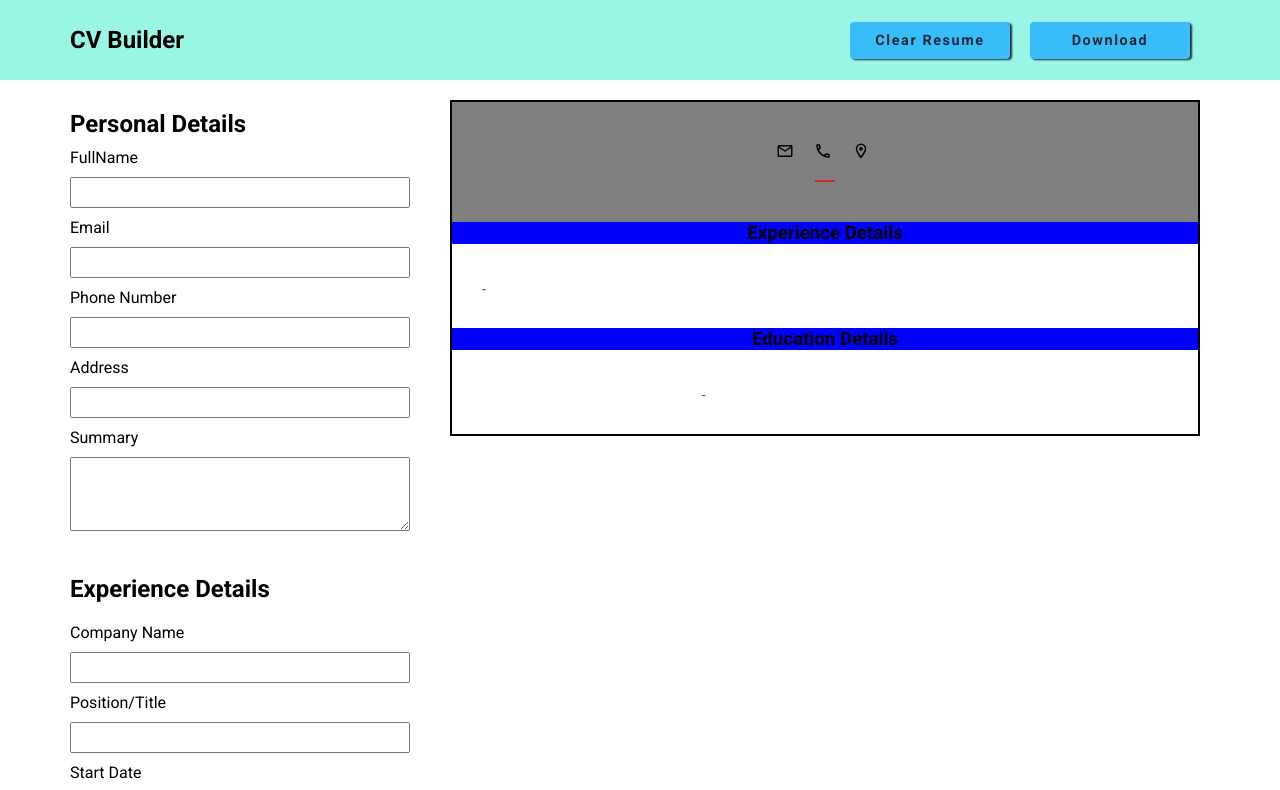
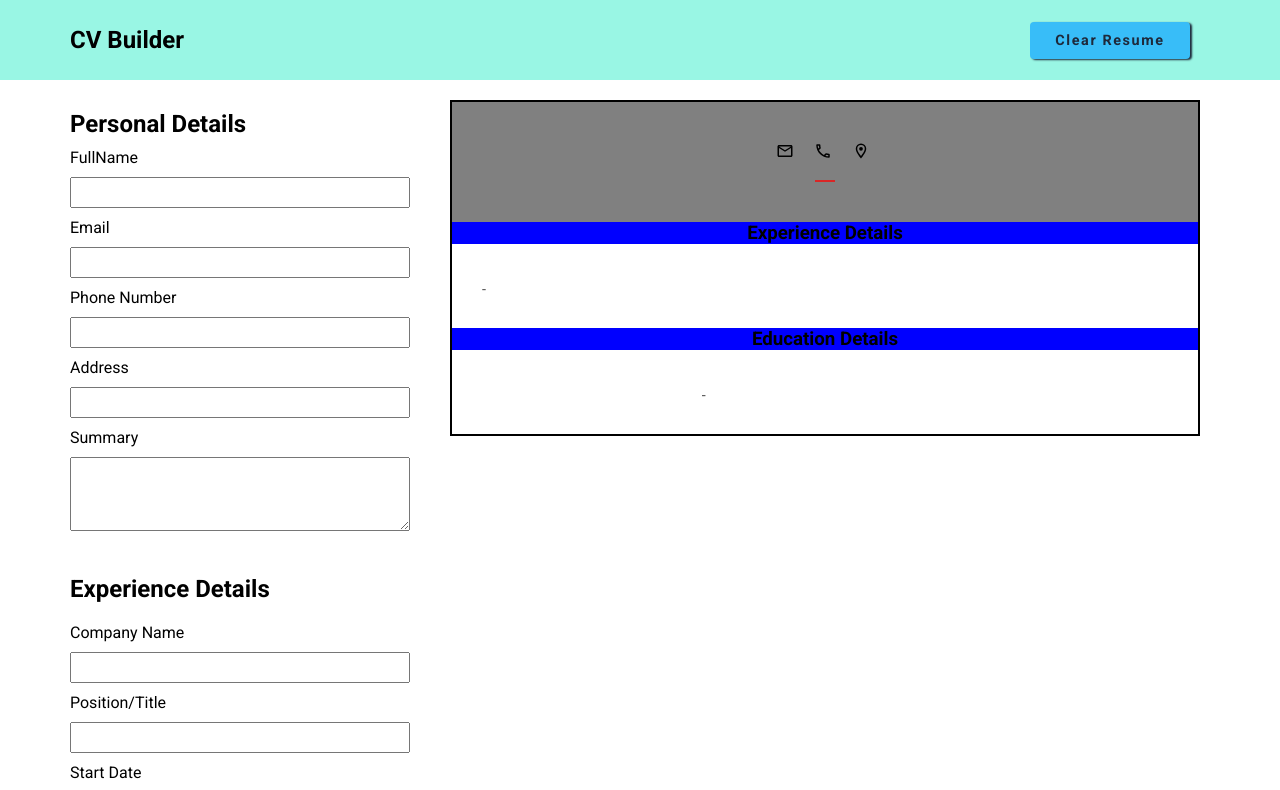
Before and after one commit to Amrit57/CV-Application, a React (Vite) app: page / in a window 1280 px wide. Shown: the top 790 px of the page. Built offline with nearby package versions, Linux system fonts and the light colour scheme.

Commit message:
Added clear functionality to button.

```diff
--- a/src/components/Navbar.jsx
+++ b/src/components/Navbar.jsx
@@ -1,17 +1,12 @@
 import React from "react";
 
-export default function Navbar() {
+export default function Navbar({ clearResume, downloadResume }) {
   return (
     <nav className="navbar">
-        <h1 className="navbar--heading">
-            CV Builder
-        </h1>
+      <h1 className="navbar--heading">CV Builder</h1>
       <div className="navbar--btn-container">
-        <button className="navbar--btn" type="button">
+        <button className="navbar--btn" onClick={clearResume}>
           Clear Resume
-        </button>
-        <button className="navbar--btn" type="button">
-         Download
         </button>
       </div>
     </nav>
```
